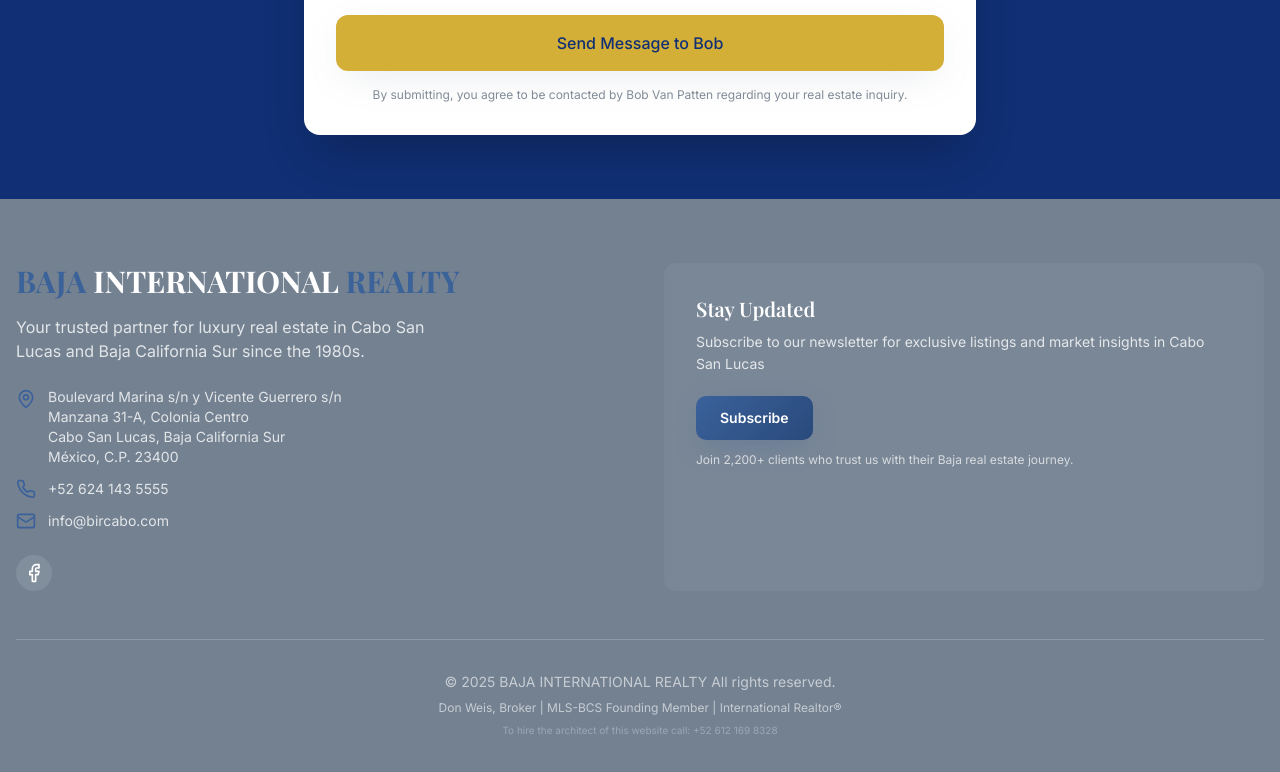
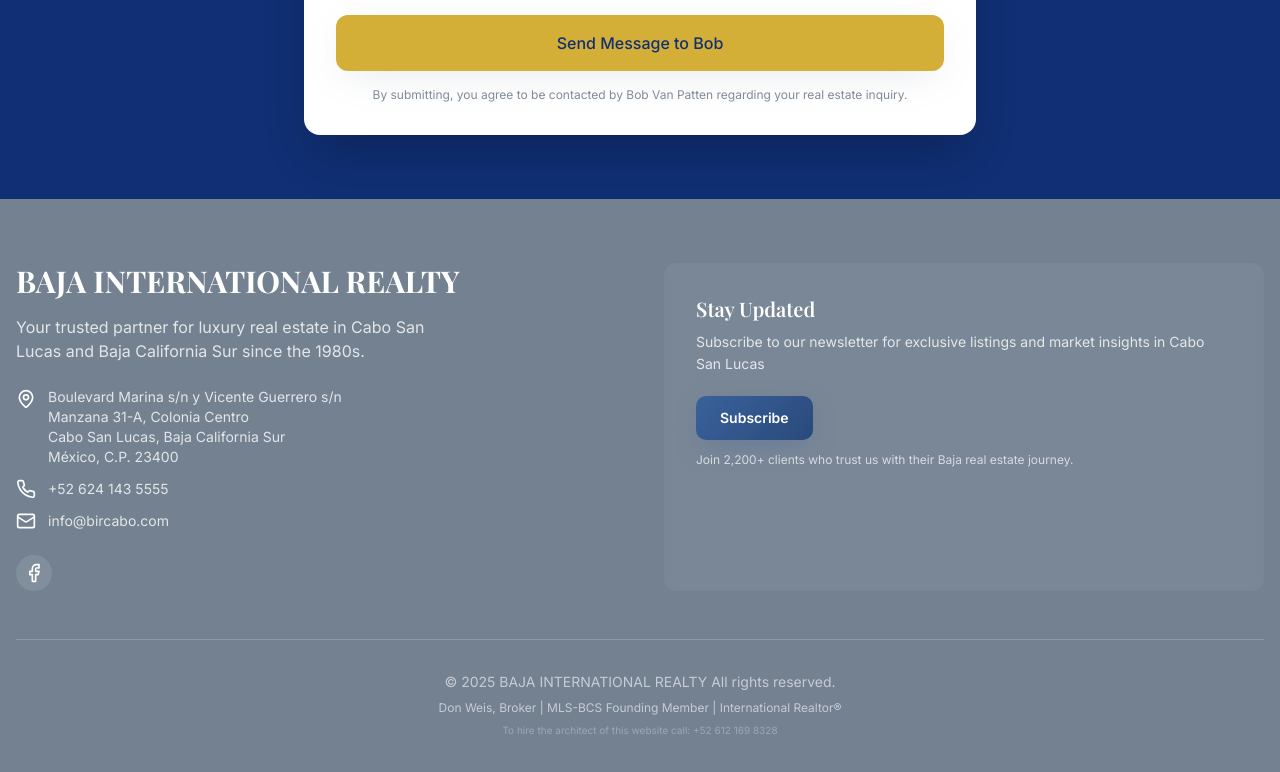
Before and after one commit to cabosbir/crestline-listings, a React (Vite) app: page /bob in a window 1280 px wide. Shown: the part 3115-3887 px from the top of the page. Built offline with nearby package versions, Linux system fonts and the light colour scheme; the HTML template or start-up script is replaced by a standard one.

Commit message:
Updated brand colors

```diff
--- a/src/components/Footer.tsx
+++ b/src/components/Footer.tsx
@@ -10,29 +10,27 @@ const Footer = () => {
   };
 
   return (
-    <footer className="bg-primary text-primary-foreground">
+    <footer className="bg-primary text-white">
       <div className="container mx-auto px-4 py-16">
         <div className="grid grid-cols-1 lg:grid-cols-2 gap-12 mb-12">
           {/* Brand */}
           <div>
-            <h2 className="text-3xl font-bold mb-4">
-              <span style={{ color: '#3b6299' }}>BAJA</span>{' '}
-              INTERNATIONAL{' '}
-              <span style={{ color: '#3b6299' }}>REALTY</span>
+            <h2 className="text-3xl font-bold mb-4 text-white">
+              BAJA INTERNATIONAL REALTY
             </h2>
-            <p className="text-primary-foreground/80 mb-6 max-w-md">
+            <p className="text-white/80 mb-6 max-w-md">
               Your trusted partner for luxury real estate in Cabo San Lucas and Baja California Sur since the 1980s.
             </p>
 
             {/* Contact Info */}
             <div className="space-y-3 mb-6">
               <div className="flex items-start gap-3">
-                <MapPin className="h-5 w-5 text-accent flex-shrink-0 mt-0.5" />
+                <MapPin className="h-5 w-5 text-white flex-shrink-0 mt-0.5" />
                 <a
                   href="https://maps.app.goo.gl/DsyfVAHBARUKDJAX8"
                   target="_blank"
                   rel="noopener noreferrer"
-                  className="text-sm text-primary-foreground/80 hover:text-accent transition-fast"
+                  className="text-sm text-white/80 hover:text-white transition-fast"
                 >
                   Boulevard Marina s/n y Vicente Guerrero s/n<br />
                   Manzana 31-A, Colonia Centro<br />
@@ -41,19 +39,19 @@ const Footer = () => {
                 </a>
               </div>
               <div className="flex items-center gap-3">
-                <Phone className="h-5 w-5 text-accent flex-shrink-0" />
+                <Phone className="h-5 w-5 text-white flex-shrink-0" />
                 <a
                   href="tel:+526241435555"
-                  className="text-sm text-primary-foreground/80 hover:text-accent transition-fast"
+                  className="text-sm text-white/80 hover:text-white transition-fast"
                 >
                   +52 624 143 5555
                 </a>
               </div>
               <div className="flex items-center gap-3">
-                <Mail className="h-5 w-5 text-accent flex-shrink-0" />
+                <Mail className="h-5 w-5 text-white flex-shrink-0" />
                 <a
                   href="mailto:info@bircabo.com"
-                  className="text-sm text-primary-foreground/80 hover:text-accent transition-fast"
+                  className="text-sm text-white/80 hover:text-white transition-fast"
                 >
                   info@bircabo.com
                 </a>
@@ -66,18 +64,18 @@ const Footer = () => {
                 href="https://www.facebook.com/BajaInternationalRealty"
                 target="_blank"
                 rel="noopener noreferrer"
-                className="p-2 bg-primary-foreground/10 rounded-full hover:bg-accent transition-smooth"
+                className="p-2 bg-white/10 rounded-full hover:bg-white/20 transition-smooth"
                 aria-label="Visit our Facebook page"
               >
-                <Facebook className="h-5 w-5" />
+                <Facebook className="h-5 w-5 text-white" />
               </a>
             </div>
           </div>
 
           {/* Newsletter Section - Updated */}
-          <div className="bg-primary-foreground/5 rounded-lg p-8 backdrop-blur-sm">
-            <h3 className="font-semibold text-xl mb-2 text-primary-foreground">Stay Updated</h3>
-            <p className="text-primary-foreground/80 text-sm mb-5 leading-relaxed">
+          <div className="bg-white/5 rounded-lg p-8 backdrop-blur-sm">
+            <h3 className="font-semibold text-xl mb-2 text-white">Stay Updated</h3>
+            <p className="text-white/80 text-sm mb-5 leading-relaxed">
               Subscribe to our newsletter for exclusive listings and market insights in Cabo San Lucas
             </p>
 
@@ -90,14 +88,14 @@ const Footer = () => {
               Subscribe
             </Button>
 
-            <p className="text-primary-foreground/70 text-xs mt-3">
+            <p className="text-white/70 text-xs mt-3">
               Join 2,200+ clients who trust us with their Baja real estate journey.
             </p>
           </div>
         </div>
 
         {/* Bottom */}
-        <div className="border-t border-primary-foreground/20 pt-8 text-center text-sm text-primary-foreground/60">
+        <div className="border-t border-white/20 pt-8 text-center text-sm text-white/60">
           <p>
             © 2025 BAJA INTERNATIONAL REALTY All rights reserved.
           </p>
```
